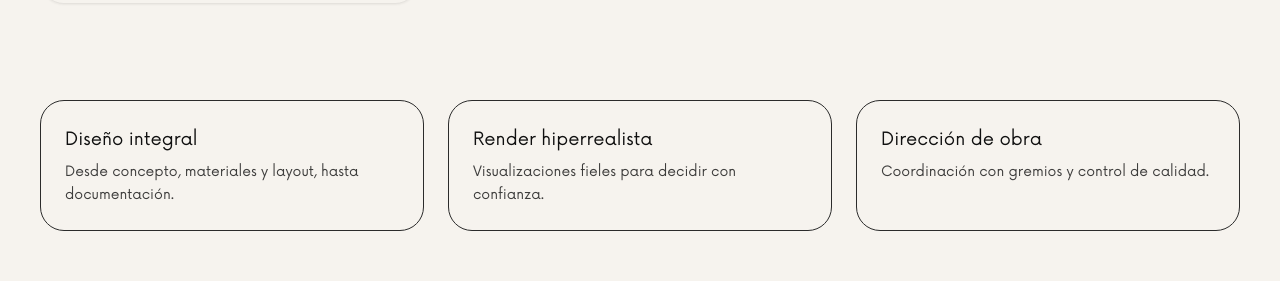
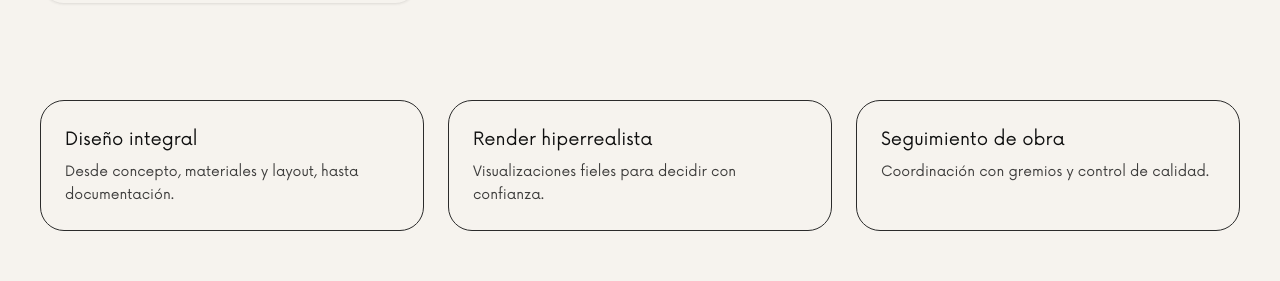
Before and after one commit to luchopcerra/estudiocreativo-sg, a React (Vite) app: page / in a window 1280 px wide. Shown: the part 1633-1914 px from the top of the page. Built offline with nearby package versions, Linux system fonts and the light colour scheme.

Commit message:
feat: add services in json data file

```diff
--- a/src/App.jsx
+++ b/src/App.jsx
@@ -11,6 +11,7 @@ import {
 import highlight from "./assets/meta/destacada.webp";
 import projects from "./data/projects.json";
 import testimonials from "./data/testimonials.json";
+import services from "./data/services.json";
 
 const PALETTE = {
   sage: "#959c89", // verde salvia (banda)
@@ -375,20 +376,7 @@ function Projects() {
         id="servicios"
         className="mt-16 md:mt-24 grid sm:grid-cols-2 lg:grid-cols-3 gap-6 scroll-mt-24 md:scroll-mt-28"
       >
-        {[
-          [
-            "Diseño integral",
-            "Desde concepto, materiales y layout, hasta documentación.",
-          ],
-          [
-            "Render hiperrealista",
-            "Visualizaciones fieles para decidir con confianza.",
-          ],
-          [
-            "Dirección de obra",
-            "Coordinación con gremios y control de calidad.",
-          ],
-        ].map(([title, desc]) => (
+        {services.map(([title, desc]) => (
           <div
             key={String(title)}
             className="rounded-3xl p-6 border"
--- /dev/null
+++ b/src/data/services.json
@@ -0,0 +1,11 @@
+[
+  [
+    "Diseño integral",
+    "Desde concepto, materiales y layout, hasta documentación."
+  ],
+  [
+    "Render hiperrealista",
+    "Visualizaciones fieles para decidir con confianza."
+  ],
+  ["Seguimiento de obra", "Coordinación con gremios y control de calidad."]
+]
```
